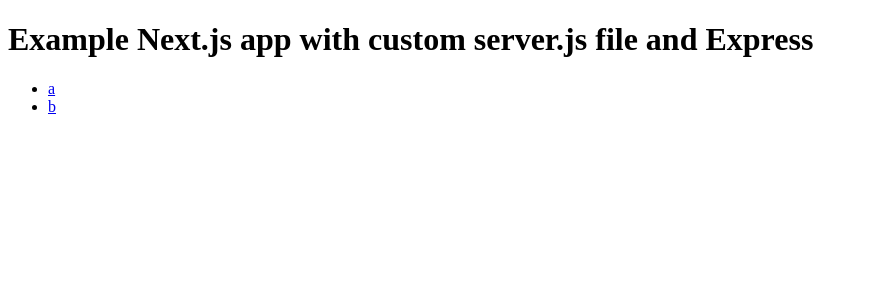
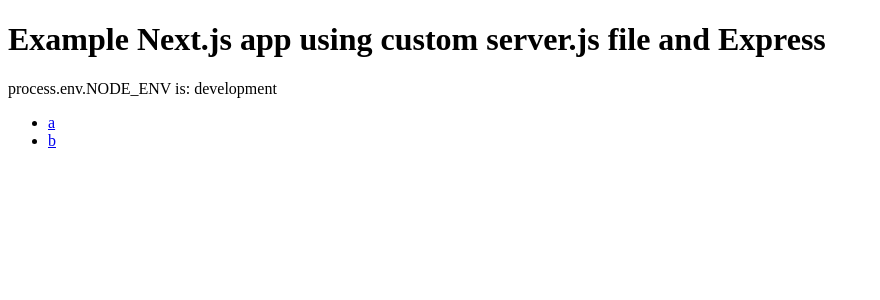
Before and after one commit to ethanryan/custom-server-express, a Next.js app: page / in a window 1280 px wide. Shown: the top 300 px of the page, without its empty margins (0-880 px from the left). Built offline with nearby package versions, Linux system fonts and the light colour scheme.

Commit message:
displaying env in home page

```diff
--- a/pages/index.js
+++ b/pages/index.js
@@ -4,8 +4,11 @@
   return (
     <>
     <h1>
-    Example Next.js app with custom server.js file and Express
+    Example Next.js app using custom server.js file and Express
     </h1>
+    <div>
+    process.env.NODE_ENV is: {process?.env?.NODE_ENV}
+    </div>
     <ul>
       <li>
         <Link href="/b" as="/a">
```
